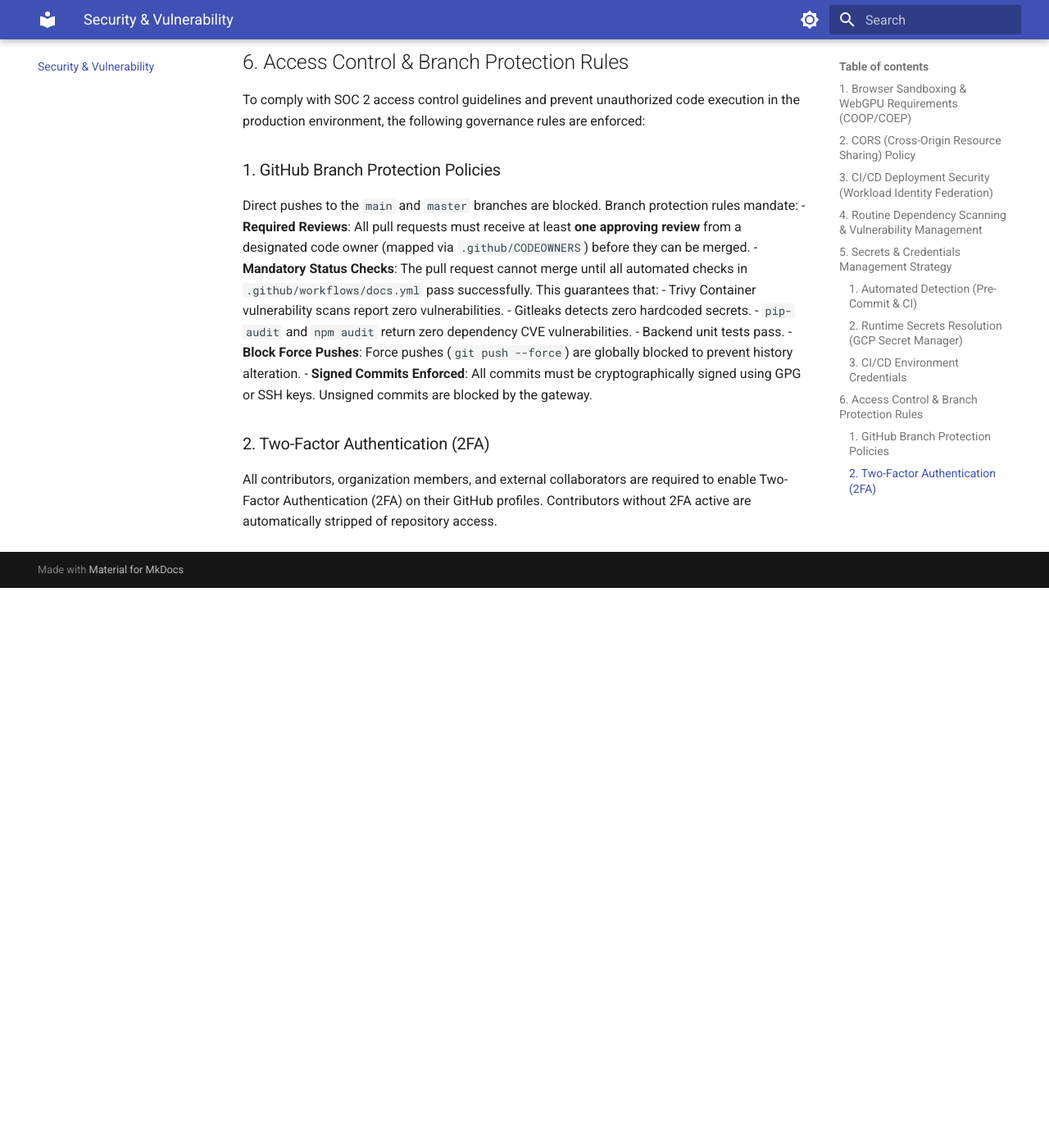
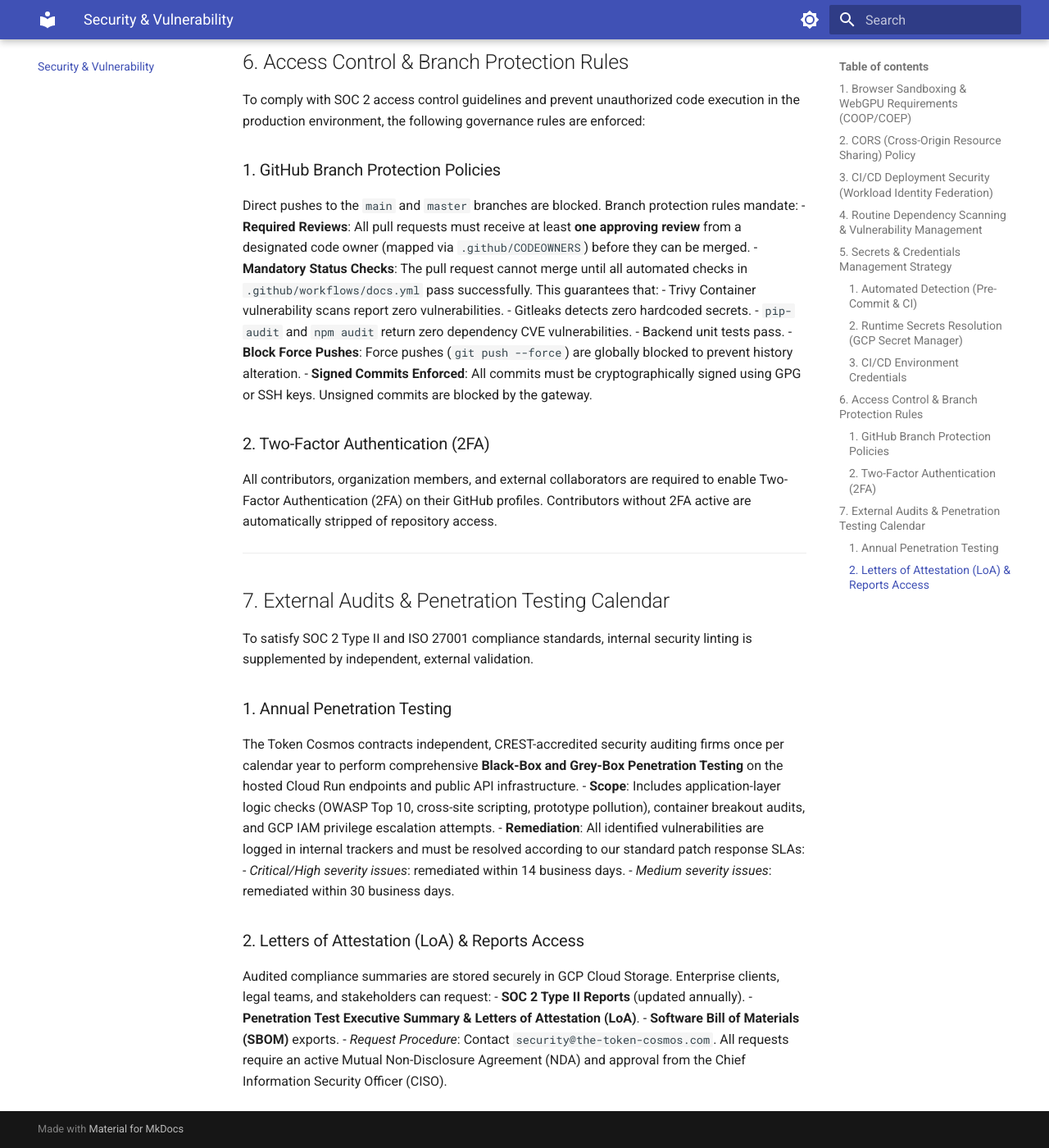
Before and after one commit to thokchomlolet03-cpu/the-token-cosmos, an MkDocs documentation site: the page built from docs/security.md, in a window 1280 px wide and 1400 px high, scrolled down 3192 px. Shown: the whole window at 82% size. Built offline with MkDocs 1.6.1 and Material for MkDocs 9.7.7, drawn with Linux system fonts in a browser that asks for light colours; before the commit the page ends 3909 px from its top, so only the background shows below that.

```diff
--- a/docs/security.md
+++ b/docs/security.md
@@ -119,3 +119,23 @@
 
 ### 2. Two-Factor Authentication (2FA)
 All contributors, organization members, and external collaborators are required to enable Two-Factor Authentication (2FA) on their GitHub profiles. Contributors without 2FA active are automatically stripped of repository access.
+
+---
+
+## 7. External Audits & Penetration Testing Calendar
+
+To satisfy SOC 2 Type II and ISO 27001 compliance standards, internal security linting is supplemented by independent, external validation.
+
+### 1. Annual Penetration Testing
+The Token Cosmos contracts independent, CREST-accredited security auditing firms once per calendar year to perform comprehensive **Black-Box and Grey-Box Penetration Testing** on the hosted Cloud Run endpoints and public API infrastructure.
+- **Scope**: Includes application-layer logic checks (OWASP Top 10, cross-site scripting, prototype pollution), container breakout audits, and GCP IAM privilege escalation attempts.
+- **Remediation**: All identified vulnerabilities are logged in internal trackers and must be resolved according to our standard patch response SLAs:
+  - *Critical/High severity issues*: remediated within 14 business days.
+  - *Medium severity issues*: remediated within 30 business days.
+
+### 2. Letters of Attestation (LoA) & Reports Access
+Audited compliance summaries are stored securely in GCP Cloud Storage. Enterprise clients, legal teams, and stakeholders can request:
+- **SOC 2 Type II Reports** (updated annually).
+- **Penetration Test Executive Summary & Letters of Attestation (LoA)**.
+- **Software Bill of Materials (SBOM)** exports.
+- *Request Procedure*: Contact `security@the-token-cosmos.com`. All requests require an active Mutual Non-Disclosure Agreement (NDA) and approval from the Chief Information Security Officer (CISO).
--- a/mkdocs.yml
+++ b/mkdocs.yml
@@ -52,6 +52,7 @@
   - End-User Manual: user_guide.md
   - Terminology Glossary: glossary.md
   - Compliance & Safety: compliance.md
+  - Third-Party Subprocessors: subprocessors.md
   - Release Changelog: changelog.md
   - Testing Strategy: testing.md
   - Data Telemetry: telemetry_schema.md
```
Also changed, not shown: docs/index.md (+5 -4 lines), docs/subprocessors.md (added, +26 -0 lines), .github/ISSUE_TEMPLATE/post_mortem.md (added), 2 other files.
